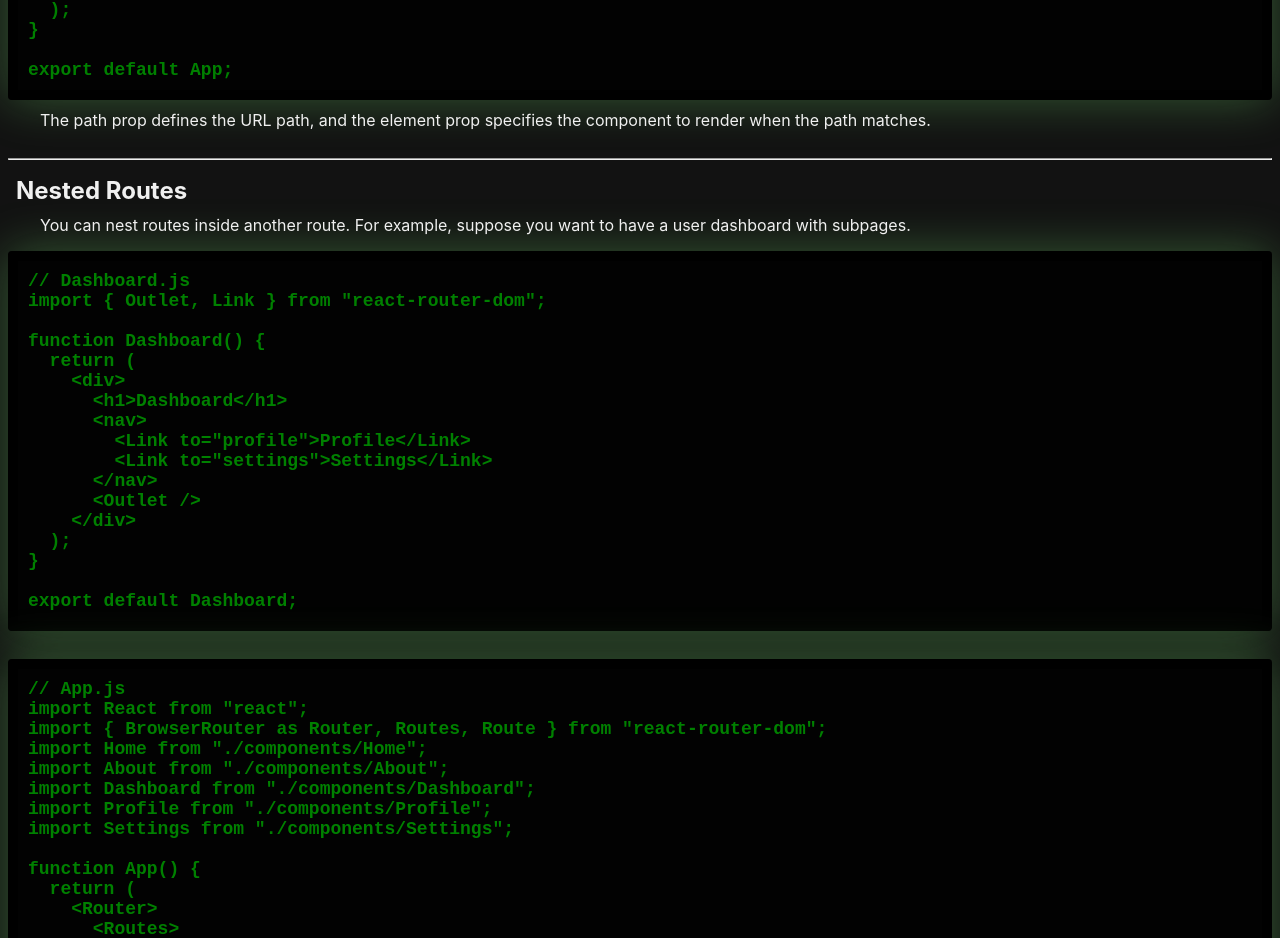
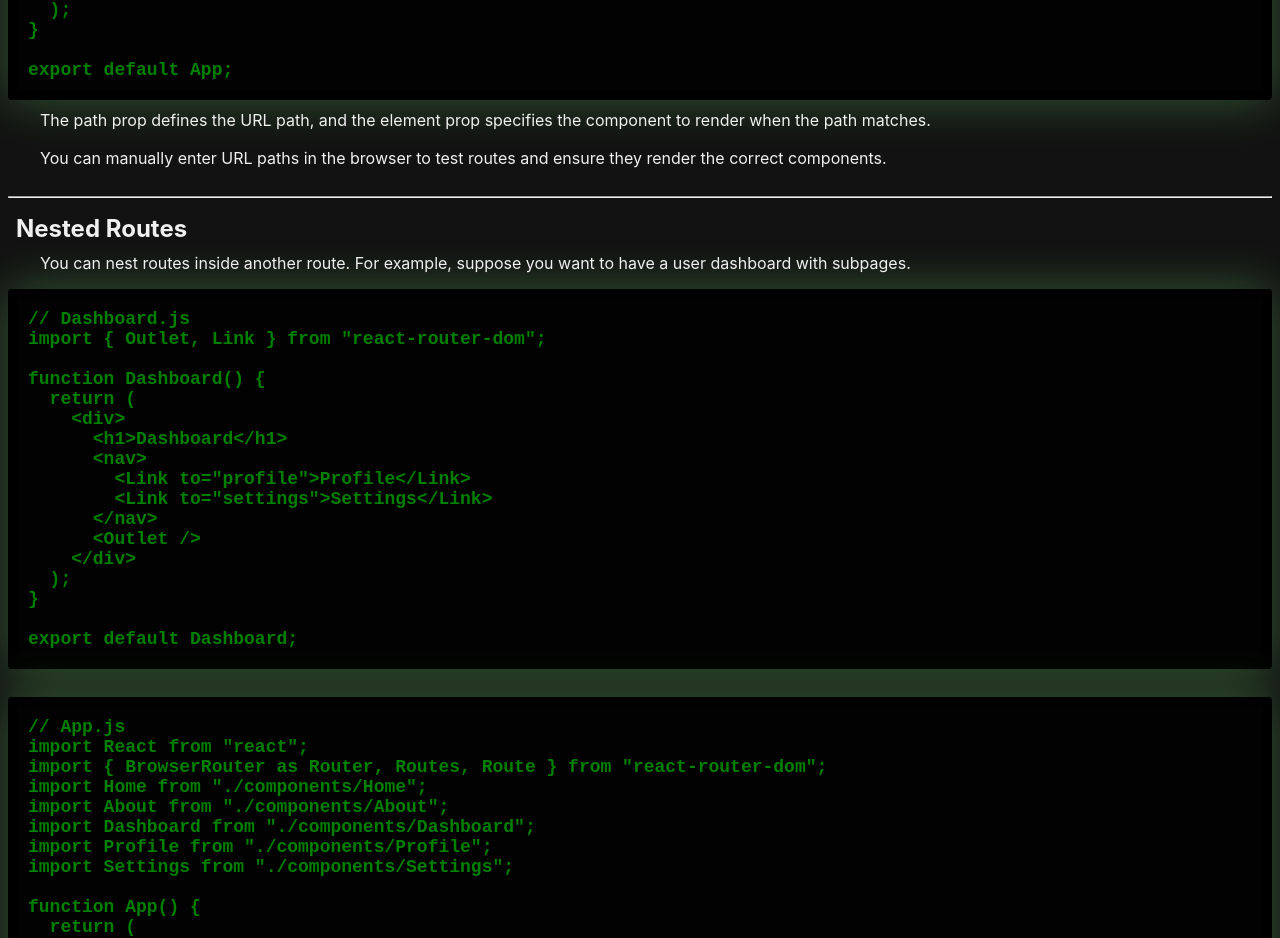
Before and after one commit to rees-kyle/react_showcase, a React (Create React App) app in the folder project/: page /react-router in a window 1280 px wide. Shown: the part 1518-2456 px from the top of the page. Built offline with nearby package versions, Linux system fonts and the light colour scheme.

Commit message:
Add paragraph element to basic component
To explain how to test routes.

```diff
--- a/project/src/components/routing/react_router/Basic.js
+++ b/project/src/components/routing/react_router/Basic.js
@@ -36,6 +36,10 @@ export default App;
                 The path prop defines the URL path,
                 and the element prop specifies the component to render when the path matches.
             </p>
+
+      <p>
+        You can manually enter URL paths in the browser to test routes and ensure they render the correct components.
+      </p>
         </div>
     );
 };
```
